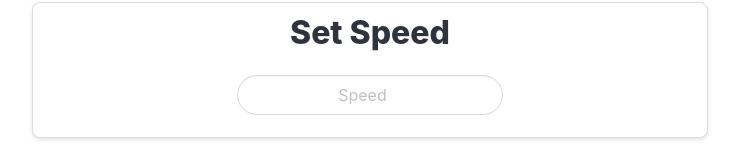
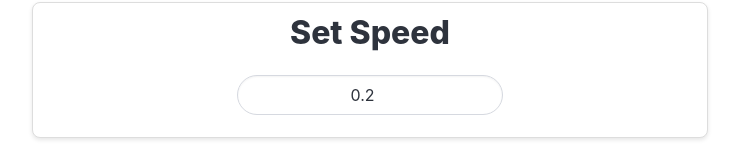
Before and after one commit to xarantolus/t-systems-challenge, a Vue app in the folder frontend/: page / in a window 1280 px wide. Shown: the part 203-368 px from the top of the page, without its empty margins (270-1009 px from the left). Built offline with nearby package versions, Linux system fonts and the light colour scheme.

Commit message:
speed float

```diff
--- a/frontend/src/components/FrontPage.vue
+++ b/frontend/src/components/FrontPage.vue
@@ -8,7 +8,7 @@ export default {
   },
   setup(props) {
     const uuid = ref('');
-    const speed = ref('');
+    const speed = ref(0.2);
     const creating = ref(false);
     const numCars = ref(1);
     const numCustomers = ref(1);
```
